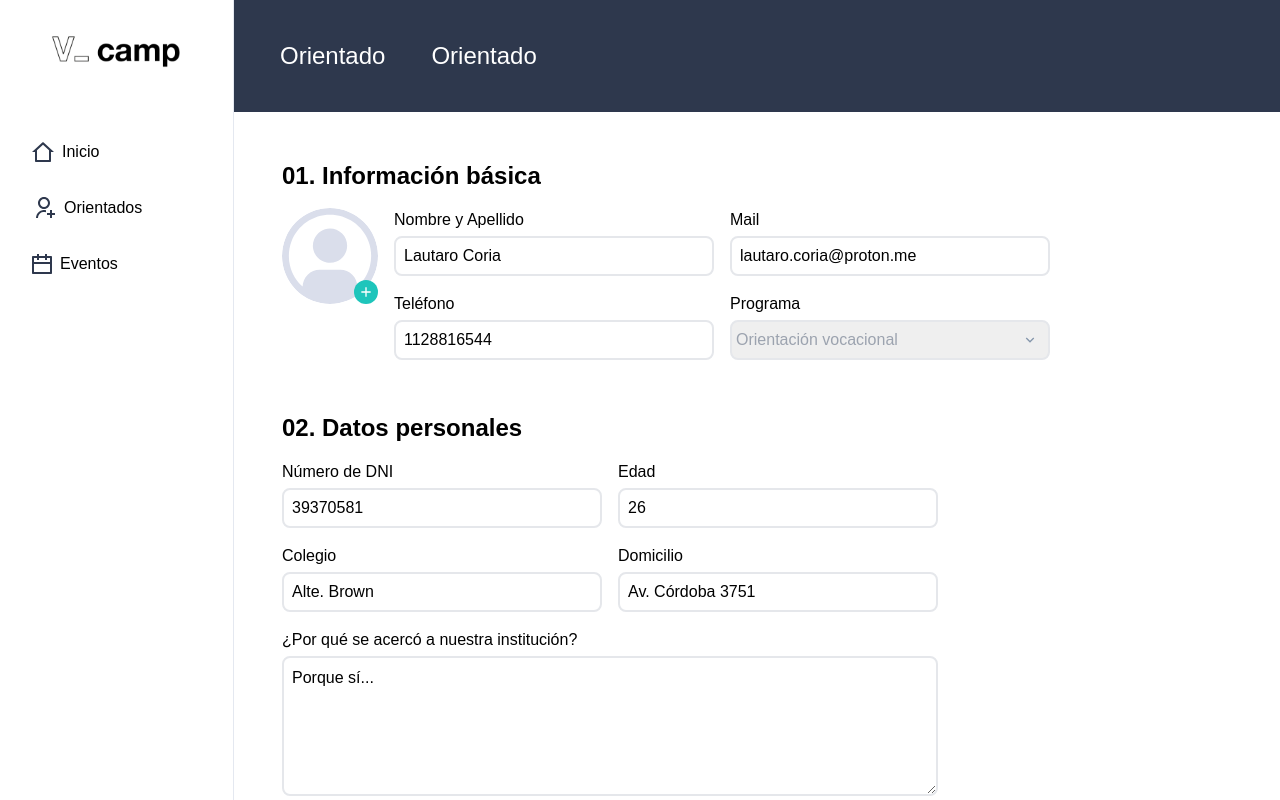
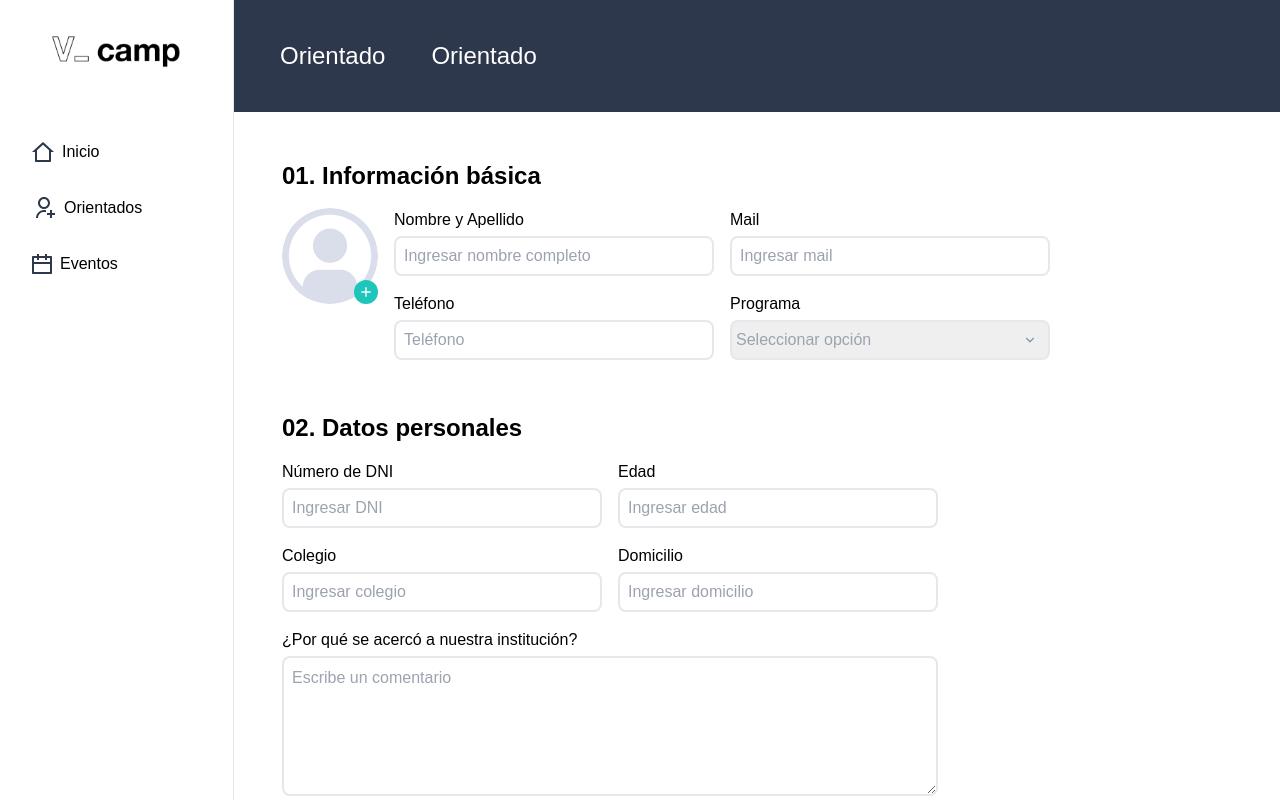
Before and after one commit to kevin-Bejarano-Aviles/api-proyecto-valtech, a React (Create React App) app in the folder front/: page /orientados/alta-orientado in a window 1280 px wide. Shown: the top 800 px of the page. Built offline with nearby package versions, Linux system fonts and the light colour scheme.

Commit message:
Se sacó valore por defecto del formulario

```diff
--- a/front/src/pages/OrientedSignUpPage.jsx
+++ b/front/src/pages/OrientedSignUpPage.jsx
@@ -21,21 +21,21 @@ function OrientedSignUpPage() {
     watch,
     formState: { errors }
   } = useForm(
-    {
-      defaultValues: {
-        fullName: 'Lautaro Coria',
-        phoneNumber: '1128816544',
-        mail: 'lautaro.coria@proton.me',
-        program: 'orientacion-vocacional',
-        dni: '39370581',
-        school: 'Alte. Brown',
-        age: '26',
-        address: 'Av. Córdoba 3751',
-        motive: 'Porque sí...',
-        user: '39370581',
-        pass: '12345678'
-      }
-    }
+    // {
+    //   defaultValues: {
+    //     fullName: 'Lautaro Coria',
+    //     phoneNumber: '1128816544',
+    //     mail: 'lautaro.coria@proton.me',
+    //     program: 'orientacion-vocacional',
+    //     dni: '39370581',
+    //     school: 'Alte. Brown',
+    //     age: '26',
+    //     address: 'Av. Córdoba 3751',
+    //     motive: 'Porque sí...',
+    //     user: '39370581',
+    //     pass: '12345678'
+    //   }
+    // }
   );
 
   const onSubmit = async (data, e) => {
```
